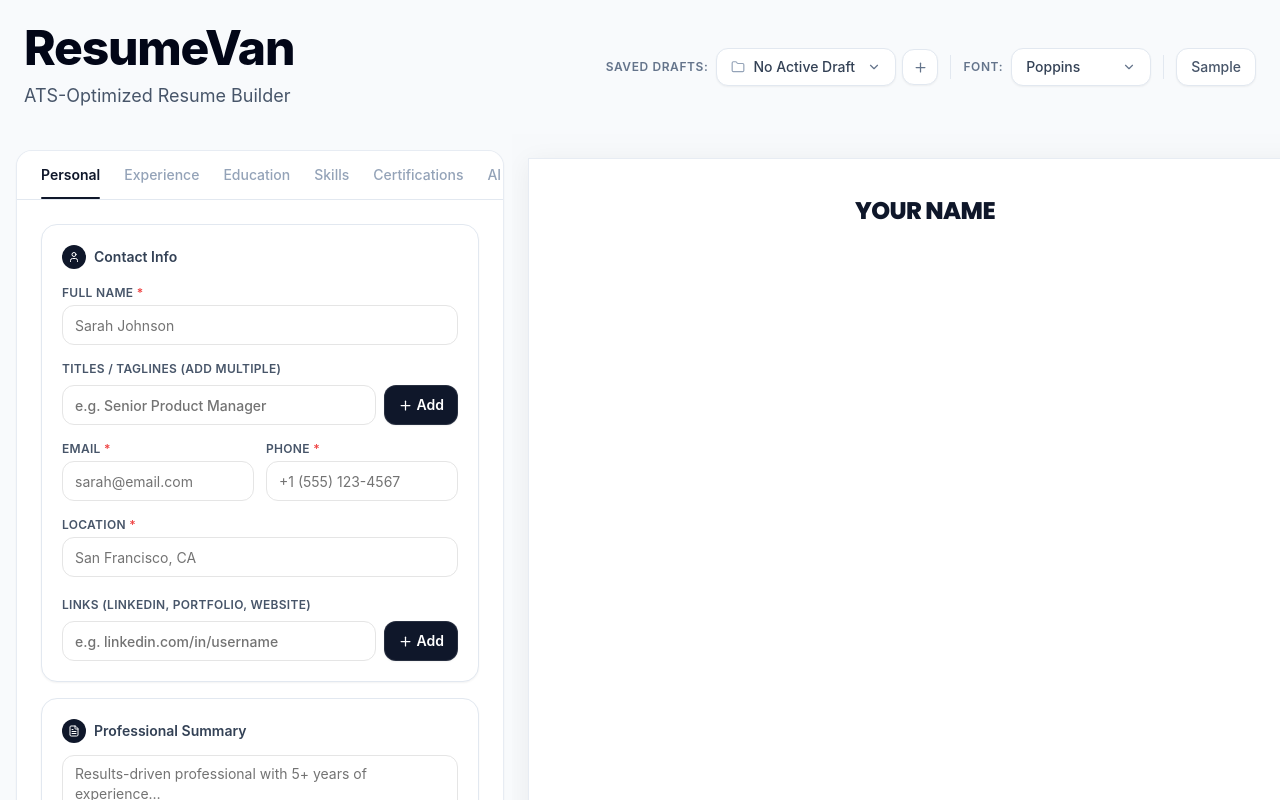
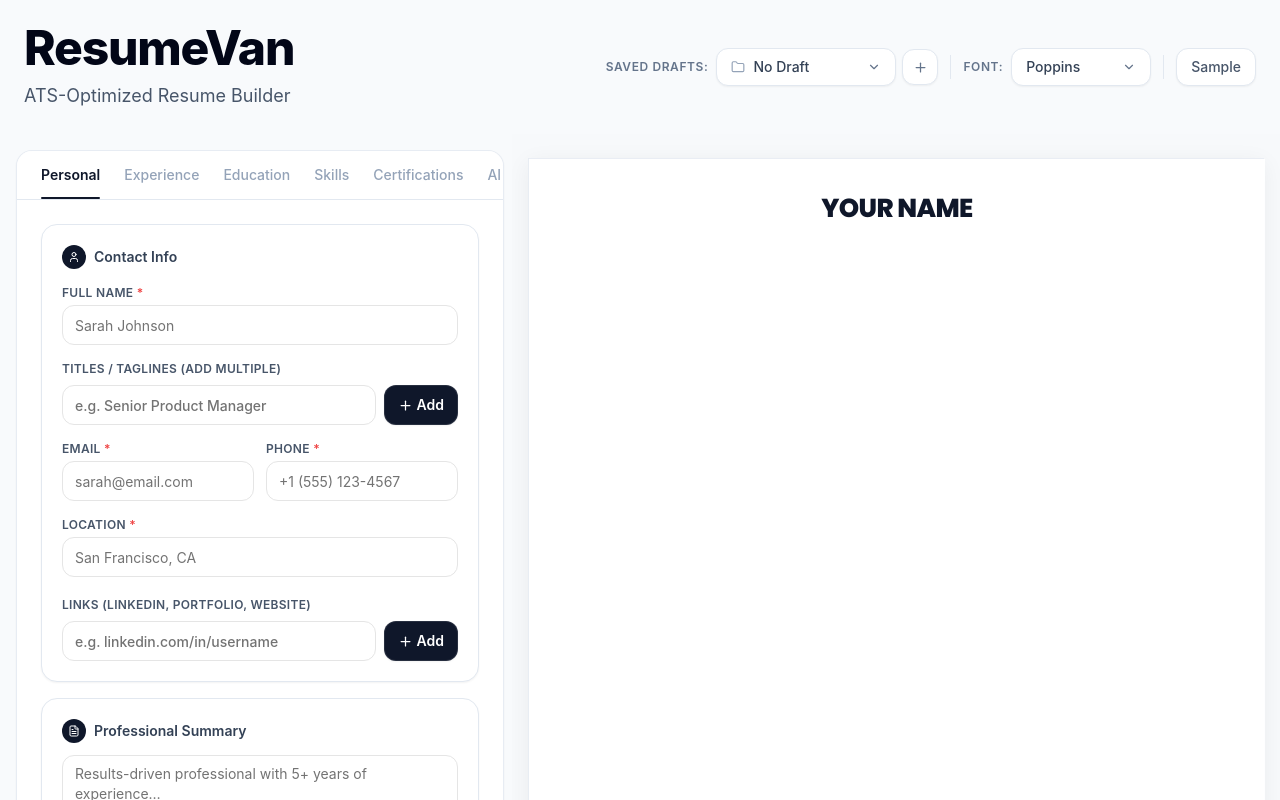
Before and after one commit to Jayvan123/resume-van, a React (Vite) app: page / in a window 1280 px wide. Shown: the top 800 px of the page. Built offline with nearby package versions, Linux system fonts and the light colour scheme.

Commit message:
feat: add PDF generation utility and implement ResumeBuilder and DraftsManager components

```diff
--- a/src/components/DraftsManager.tsx
+++ b/src/components/DraftsManager.tsx
@@ -158,25 +158,25 @@ export const DraftsManager: React.FC = () => {
   };
 
   return (
-    <div ref={dropdownRef} className="relative flex items-center gap-2">
-      <span className="text-xs font-semibold text-slate-500 uppercase tracking-wider">Saved Drafts:</span>
-      <div className="flex items-center gap-1.5">
-        <div className="relative">
+    <div ref={dropdownRef} className="relative flex items-center gap-2 min-w-0">
+      <span className="hidden lg:inline text-xs font-semibold text-slate-500 uppercase tracking-wider flex-shrink-0">Saved Drafts:</span>
+      <div className="flex items-center gap-1.5 min-w-0">
+        <div className="relative min-w-0">
           <button
             onClick={() => setIsOpen(!isOpen)}
-            className={`flex items-center justify-between gap-2 min-w-[180px] max-w-[260px] text-sm font-medium border rounded-xl px-3.5 py-2 shadow-sm transition-all focus:outline-none focus:ring-2 focus:ring-slate-900/10 active:scale-[0.98] ${
+            className={`flex items-center justify-between gap-2 w-[120px] sm:w-[160px] lg:min-w-[180px] lg:max-w-[260px] text-sm font-medium border rounded-xl px-2.5 sm:px-3.5 py-2 sm:py-2 shadow-sm transition-all focus:outline-none focus:ring-2 focus:ring-slate-900/10 active:scale-[0.98] ${
               activeDraft
               ? 'border-indigo-200 bg-indigo-50/50 text-indigo-900 hover:border-indigo-300'
               : 'border-slate-200 bg-white text-slate-700 hover:border-slate-300'
           }`}
         >
-          <Folder size={14} className={activeDraft ? 'text-indigo-600' : 'text-slate-400'} />
+          <Folder size={14} className={`flex-shrink-0 ${activeDraft ? 'text-indigo-600' : 'text-slate-400'}`} />
           <span className="truncate flex-1 text-left">
-            {activeDraft ? activeDraft.name : 'No Active Draft'}
+            {activeDraft ? activeDraft.name : 'No Draft'}
           </span>
           {/* Saved flash indicator */}
           {savedFlash && (
-            <span className="flex items-center gap-0.5 text-[10px] font-semibold text-emerald-600 bg-emerald-50 px-1.5 py-0.5 rounded-full border border-emerald-200 flex-shrink-0 animate-in fade-in zoom-in duration-150">
+            <span className="hidden sm:flex items-center gap-0.5 text-[10px] font-semibold text-emerald-600 bg-emerald-50 px-1.5 py-0.5 rounded-full border border-emerald-200 flex-shrink-0 animate-in fade-in zoom-in duration-150">
               <Check size={9} strokeWidth={3} />
               Saved
             </span>
@@ -190,7 +190,7 @@ export const DraftsManager: React.FC = () => {
         </button>
 
         {isOpen && (
-          <div className="absolute right-0 mt-1.5 w-[320px] bg-white border border-slate-200/80 shadow-xl rounded-xl z-50 overflow-hidden flex flex-col transition-all duration-200 origin-top-right">
+          <div className="absolute right-0 mt-1.5 w-[min(320px,calc(100vw-2rem))] bg-white border border-slate-200/80 shadow-xl rounded-xl z-50 overflow-hidden flex flex-col transition-all duration-200 origin-top-right">
             {/* Header info */}
             <div className="px-4 py-3 bg-slate-50/80 border-b border-slate-100 flex items-center justify-between">
               <div>
@@ -371,7 +371,7 @@ export const DraftsManager: React.FC = () => {
         onClick={handleQuickSave}
         disabled={drafts.length >= 5}
         title={drafts.length >= 5 ? "Draft limit reached (Max 5)" : `Quick save as ${defaultDraftName} (or Ctrl+S)`}
-        className={`flex items-center justify-center size-9 border bg-white text-slate-500 disabled:opacity-30 disabled:hover:bg-white disabled:cursor-not-allowed rounded-xl shadow-sm transition-all focus:outline-none focus:ring-2 focus:ring-slate-900/10 active:scale-[0.95] flex-shrink-0 ${
+        className={`flex items-center justify-center size-10 sm:size-9 border bg-white text-slate-500 disabled:opacity-30 disabled:hover:bg-white disabled:cursor-not-allowed rounded-xl shadow-sm transition-all focus:outline-none focus:ring-2 focus:ring-slate-900/10 active:scale-[0.95] flex-shrink-0 ${
           savedFlash
             ? 'border-emerald-300 bg-emerald-50 text-emerald-600 scale-110'
             : 'border-slate-200 hover:border-slate-300 hover:bg-slate-50 hover:text-slate-800'
--- a/src/components/ResumeBuilder.tsx
+++ b/src/components/ResumeBuilder.tsx
@@ -1,5 +1,5 @@
 import React from 'react';
-import { Download, RefreshCw, ChevronDown, FileText, Eye } from 'lucide-react';
+import { Download, RefreshCw, ChevronDown, ChevronUp, X } from 'lucide-react';
 import { TABS } from '@/constants/tabs';
 import { TabId } from '@/types/resume.types';
 import { useResumeStore } from '@/lib/store/resume.slice';
@@ -41,7 +41,8 @@ const FONT_OPTIONS = ['Poppins', 'Calibri', 'Arial', 'Helvetica', 'Times New Rom
 const FontSelector: React.FC<{
   selectedFont: string;
   onFontChange: (font: string) => void;
-}> = ({ selectedFont, onFontChange }) => {
+  hideLabel?: boolean;
+}> = ({ selectedFont, onFontChange, hideLabel }) => {
   const [isOpen, setIsOpen] = React.useState(false);
   const dropdownRef = React.useRef<HTMLDivElement>(null);
 
@@ -57,7 +58,9 @@ const FontSelector: React.FC<{
 
   return (
     <div ref={dropdownRef} className="relative flex items-center gap-2">
+      {!hideLabel && (
         <span className="text-xs font-semibold text-slate-500 uppercase tracking-wider">Font:</span>
+      )}
       <div className="relative">
         <button
           onClick={() => setIsOpen(!isOpen)}
@@ -109,38 +112,38 @@ const TopBar: React.FC<{
   activeDraftName?: string;
   isSampleData?: boolean;
 }> = ({ onLoadSample, onClear, hasData, selectedFont, onFontChange, isSampleData }) => (
-  <div className="flex items-center justify-between px-4 py-4 md:px-6 md:py-6 mx-auto w-full max-w-[1400px]">
-    {/* Left: Logo + subtitle */}
-    <div>
-      <h1 className="text-3xl md:text-5xl font-extrabold tracking-tight text-slate-950 leading-none">ResumeVan</h1>
+  <div className="flex flex-col gap-3 md:flex-row md:items-center md:justify-between px-4 pt-4 pb-3 md:px-6 md:py-6 mx-auto w-full max-w-[1400px]">
+    {/* Logo + subtitle */}
+    <div className="flex-shrink-0">
+      <h1 className="text-2xl sm:text-3xl md:text-5xl font-extrabold tracking-tight text-slate-950 leading-none">ResumeVan</h1>
       <p className="hidden md:block text-lg text-slate-600 mt-2.5">ATS-Optimized Resume Builder</p>
     </div>
 
-    {/* Right: Actions */}
-    <div className="flex items-center gap-2 md:gap-3">
+    {/* Actions row — own line on mobile so it always has full width to breathe */}
+    <div className="flex items-center gap-2 md:gap-3 min-w-0">
       {/* Drafts Selector */}
       <DraftsManager />
 
-      <div className="hidden md:block h-6 w-px bg-slate-200" /> {/* Divider — desktop only */}
+      <div className="hidden md:block h-6 w-px bg-slate-200 flex-shrink-0" /> {/* Divider — desktop only */}
 
       {/* Font Selector — desktop only */}
       <div className="hidden md:flex">
         <FontSelector selectedFont={selectedFont} onFontChange={onFontChange} />
       </div>
 
-      <div className="hidden md:block h-6 w-px bg-slate-200" /> {/* Divider — desktop only */}
+      <div className="hidden md:block h-6 w-px bg-slate-200 flex-shrink-0" /> {/* Divider — desktop only */}
 
       {hasData ? (
         <button
           onClick={onClear}
-          className="text-xs md:text-sm font-medium text-slate-600 hover:text-slate-900 border border-slate-200 hover:border-slate-300 bg-white hover:bg-slate-50 px-2.5 md:px-3.5 py-1.5 md:py-2 rounded-xl transition-all shadow-sm"
+          className="flex-shrink-0 text-xs md:text-sm font-medium text-slate-600 hover:text-slate-900 border border-slate-200 hover:border-slate-300 bg-white hover:bg-slate-50 px-3 md:px-3.5 h-10 md:h-auto md:py-2 rounded-xl transition-all shadow-sm active:scale-[0.98]"
         >
           {isSampleData ? 'Clear' : 'Clear'}
         </button>
       ) : (
         <button
           onClick={onLoadSample}
-          className="text-xs md:text-sm font-medium text-slate-600 hover:text-slate-900 border border-slate-200 hover:border-slate-300 bg-white hover:bg-slate-50 px-2.5 md:px-3.5 py-1.5 md:py-2 rounded-xl transition-all shadow-sm"
+          className="flex-shrink-0 text-xs md:text-sm font-medium text-slate-600 hover:text-slate-900 border border-slate-200 hover:border-slate-300 bg-white hover:bg-slate-50 px-3 md:px-3.5 h-10 md:h-auto md:py-2 rounded-xl transition-all shadow-sm active:scale-[0.98]"
         >
           Sample
         </button>
@@ -228,9 +231,9 @@ const LeftPanel: React.FC<{
 
       {/* Mobile-only font selector row */}
       {selectedFont && onFontChange && (
-        <div className="md:hidden flex items-center justify-between px-4 py-2 border-b border-slate-100 bg-slate-50/80">
+        <div className="md:hidden flex items-center justify-between px-4 py-2.5 border-b border-slate-100 bg-slate-50/80">
           <span className="text-xs font-semibold text-slate-500 uppercase tracking-wider">Font</span>
-          <FontSelector selectedFont={selectedFont} onFontChange={onFontChange} />
+          <FontSelector selectedFont={selectedFont} onFontChange={onFontChange} hideLabel />
         </div>
       )}
 
@@ -273,32 +276,32 @@ const FONT_MAPPING: Record<string, string> = {
   'Cambria': "Cambria, Georgia, serif",
 };
 
-const ResumePreview: React.FC = () => {
-  const { data, selectedFont } = useResumeStore();
-  const fontStyle = FONT_MAPPING[selectedFont] || "Arial, sans-serif";
+const PAPER_WIDTH = 794;
+
+/**
+ * The paper markup itself — always laid out at a fixed 794px so text wraps
+ * identically to the PDF export. Extracted so both the inline preview and
+ * the full-screen zoom modal render the exact same content.
+ */
+const ResumePaper: React.FC<{ fontStyle: string }> = ({ fontStyle }) => {
+  const { data } = useResumeStore();
 
   return (
-    <div className="py-6 px-4 overflow-x-auto">
-      {/* Fixed (not max-) width: this box must always lay out text at exactly
-          794px — the same width the PDF export renders at — so line-wrapping
-          in the preview is never narrower/wider than what gets downloaded.
-          On viewports narrower than 794px this scrolls horizontally instead
-          of shrinking, trading a scrollbar for guaranteed 1:1 fidelity. */}
     <div
       id="resume-preview-paper"
-        className="mx-auto w-[794px] min-h-[1123px] bg-white border border-slate-200/80 shadow-[0_4px_24px_rgba(0,0,0,0.06)] px-10 py-10 text-slate-900"
+      className="w-[794px] min-h-[1123px] bg-white px-10 py-10 text-slate-900"
       style={{ fontFamily: fontStyle }}
     >
       <header className="pb-3 mb-4 text-center">
-          <h1 className="text-[24px] font-extrabold tracking-tight leading-none text-slate-900 mb-1.5">
+          <h1 className="text-[28px] font-extrabold tracking-tight leading-none text-slate-900 mb-1.5">
             {data.personal.fullName || 'YOUR NAME'}
           </h1>
           {data.personal.titles && data.personal.titles.length > 0 && (
-            <div className="text-[13px] font-bold text-slate-800 uppercase tracking-[0.08em] mb-2">
+            <div className="text-[14px] font-bold text-slate-800 uppercase tracking-[0.08em] mb-2">
               {data.personal.titles.join(' | ')}
             </div>
           )}
-          <div className="flex flex-wrap justify-center gap-x-3 gap-y-0.5 text-[12px] text-slate-600">
+          <div className="flex flex-wrap justify-center gap-x-3 gap-y-0.5 text-[13px] text-slate-600">
             {[
               data.personal.location,
               data.personal.email,
@@ -317,10 +320,10 @@ const ResumePreview: React.FC = () => {
 
         {data.personal.summary && (
           <section className="mb-4">
-            <h2 className="text-[11px] font-bold uppercase tracking-[0.12em] text-slate-800 border-b border-slate-300 pb-1 mb-2">
+            <h2 className="text-[12.5px] font-bold uppercase tracking-[0.12em] text-slate-800 border-b border-slate-300 pb-1 mb-2">
               Professional Summary
             </h2>
-            <p className="text-[13px] leading-relaxed text-slate-700">
+            <p className="text-[14px] leading-relaxed text-slate-700">
               {data.personal.summary}
             </p>
           </section>
@@ -328,7 +331,7 @@ const ResumePreview: React.FC = () => {
 
         {data.experience.length > 0 && (
           <section className="mb-4">
-            <h2 className="text-[11px] font-bold uppercase tracking-[0.12em] text-slate-800 border-b border-slate-300 pb-1 mb-3">
+            <h2 className="text-[12.5px] font-bold uppercase tracking-[0.12em] text-slate-800 border-b border-slate-300 pb-1 mb-3">
               Work Experience
             </h2>
             <div className="space-y-4">
@@ -336,17 +339,17 @@ const ResumePreview: React.FC = () => {
                 <div key={exp.id}>
                   <div className="flex items-baseline justify-between gap-4 mb-0.5">
                     <div>
-                      <span className="text-[13.5px] font-bold text-slate-900">
+                      <span className="text-[14.5px] font-bold text-slate-900">
                         {exp.role}
                       </span>
-                      <span className="text-[13px] text-slate-600 ml-1.5">— {exp.company}</span>
+                      <span className="text-[14px] text-slate-600 ml-1.5">— {exp.company}</span>
                     </div>
-                    <span className="text-[12px] text-slate-500 whitespace-nowrap flex-shrink-0">
+                    <span className="text-[13px] text-slate-500 whitespace-nowrap flex-shrink-0">
                       {exp.dates}
                     </span>
                   </div>
                   {exp.description && (
-                    <div className="text-[12.5px] leading-relaxed text-slate-700 whitespace-pre-line pl-3 border-l border-slate-200 mt-1">
+                    <div className="text-[13.5px] leading-relaxed text-slate-700 whitespace-pre-line pl-3 border-l border-slate-200 mt-1">
                       {exp.description}
                     </div>
                   )}
@@ -358,19 +361,19 @@ const ResumePreview: React.FC = () => {
 
         {data.education.length > 0 && (
           <section className="mb-4">
-            <h2 className="text-[11px] font-bold uppercase tracking-[0.12em] text-slate-800 border-b border-slate-300 pb-1 mb-3">
+            <h2 className="text-[12.5px] font-bold uppercase tracking-[0.12em] text-slate-800 border-b border-slate-300 pb-1 mb-3">
               Education
             </h2>
             <div className="space-y-2.5">
               {data.education.map((edu) => (
                 <div key={edu.id} className="flex items-baseline justify-between gap-4">
                   <div>
-                    <span className="text-[13.5px] font-bold text-slate-900">
+                    <span className="text-[14.5px] font-bold text-slate-900">
                       {edu.school}
                     </span>
-                    <p className="text-[12.5px] text-slate-600 mt-0.5">{edu.degree}</p>
+                    <p className="text-[13.5px] text-slate-600 mt-0.5">{edu.degree}</p>
                   </div>
-                  <span className="text-[12px] text-slate-500 whitespace-nowrap flex-shrink-0">
+                  <span className="text-[13px] text-slate-500 whitespace-nowrap flex-shrink-0">
                     {edu.dates}
                   </span>
                 </div>
@@ -381,10 +384,10 @@ const ResumePreview: React.FC = () => {
 
         {data.skills.length > 0 && (
           <section className="mb-4">
-            <h2 className="text-[11px] font-bold uppercase tracking-[0.12em] text-slate-800 border-b border-slate-300 pb-1 mb-2">
+            <h2 className="text-[12.5px] font-bold uppercase tracking-[0.12em] text-slate-800 border-b border-slate-300 pb-1 mb-2">
               Skills
             </h2>
-            <p className="text-[13px] leading-relaxed text-slate-700">
+            <p className="text-[14px] leading-relaxed text-slate-700">
               {data.skills.join(' · ')}
             </p>
           </section>
@@ -392,16 +395,127 @@ const ResumePreview: React.FC = () => {
 
         {data.certifications.length > 0 && (
           <section>
-            <h2 className="text-[11px] font-bold uppercase tracking-[0.12em] text-slate-800 border-b border-slate-300 pb-1 mb-2">
+            <h2 className="text-[12.5px] font-bold uppercase tracking-[0.12em] text-slate-800 border-b border-slate-300 pb-1 mb-2">
               Certifications
             </h2>
-            <ul className="list-disc list-inside text-[13px] text-slate-700 space-y-1">
+            <ul className="list-disc list-inside text-[14px] text-slate-700 space-y-1">
               {data.certifications.map((cert, index) => (
                 <li key={index}>{cert}</li>
               ))}
             </ul>
           </section>
         )}
+    </div>
+  );
+};
+
+/**
+ * Live preview: scales the fixed-width paper down to fit whatever container
+ * it's placed in (ResizeObserver-driven), so phones get a proportionally
+ * shrunk thumbnail instead of a horizontal scrollbar. Tapping it opens a
+ * full-screen zoomed viewer for actually reading the content on small
+ * screens; on desktop the container is already wide enough that scale
+ * settles at ~1 and the tap affordance is hidden.
+ */
+const ResumePreview: React.FC = () => {
+  const { selectedFont } = useResumeStore();
+  const fontStyle = FONT_MAPPING[selectedFont] || "Arial, sans-serif";
+
+  const containerRef = React.useRef<HTMLDivElement>(null);
+  const paperRef = React.useRef<HTMLDivElement>(null);
+  const [scale, setScale] = React.useState(1);
+  const [paperHeight, setPaperHeight] = React.useState(1123);
+  const [isZoomOpen, setIsZoomOpen] = React.useState(false);
+
+  React.useEffect(() => {
+    const container = containerRef.current;
+    if (!container) return;
+    const CONTAINER_PADDING = 32; // px-4 on each side of the scaled box
+    const update = () => {
+      const available = container.clientWidth - CONTAINER_PADDING;
+      setScale(available < PAPER_WIDTH ? Math.max(available / PAPER_WIDTH, 0.32) : 1);
+    };
+    update();
+    const ro = new ResizeObserver(update);
+    ro.observe(container);
+    return () => ro.disconnect();
+  }, []);
+
+  React.useEffect(() => {
+    if (paperRef.current) setPaperHeight(paperRef.current.scrollHeight);
+  });
+
+  return (
+    <div ref={containerRef} className="py-6 px-4">
+      <button
+        type="button"
+        onClick={() => scale < 1 && setIsZoomOpen(true)}
+        className={`block mx-auto ${scale < 1 ? 'cursor-zoom-in' : 'cursor-default'}`}
+        style={{ width: PAPER_WIDTH * scale, height: paperHeight * scale }}
+        aria-label={scale < 1 ? 'Tap to enlarge resume preview' : 'Resume preview'}
+      >
+        <div
+          ref={paperRef}
+          className="border border-slate-200/80 shadow-[0_4px_24px_rgba(0,0,0,0.06)] origin-top-left"
+          style={{ width: PAPER_WIDTH, transform: `scale(${scale})` }}
+        >
+          <ResumePaper fontStyle={fontStyle} />
+        </div>
+      </button>
+
+      {scale < 1 && (
+        <p className="text-center text-xs text-slate-400 mt-2 md:hidden">Tap preview to zoom in</p>
+      )}
+
+      {isZoomOpen && (
+        <ZoomModal fontStyle={fontStyle} onClose={() => setIsZoomOpen(false)} />
+      )}
+    </div>
+  );
+};
+
+/** Full-screen scrollable viewer, scaled to fit the device width more generously than the inline thumbnail. */
+const ZoomModal: React.FC<{ fontStyle: string; onClose: () => void }> = ({ fontStyle, onClose }) => {
+  const containerRef = React.useRef<HTMLDivElement>(null);
+  const [scale, setScale] = React.useState(1);
+
+  React.useEffect(() => {
+    document.body.style.overflow = 'hidden';
+    const container = containerRef.current;
+    const update = () => {
+      if (!container) return;
+      const available = container.clientWidth - 24;
+      setScale(Math.min(1, available / PAPER_WIDTH));
+    };
+    update();
+    window.addEventListener('resize', update);
+    return () => {
+      document.body.style.overflow = '';
+      window.removeEventListener('resize', update);
+    };
+  }, []);
+
+  return (
+    <div className="fixed inset-0 z-[100] bg-slate-950/80 backdrop-blur-sm flex flex-col animate-in fade-in duration-150">
+      <div className="flex items-center justify-between px-4 py-3 flex-shrink-0">
+        <span className="text-sm font-semibold text-white/90">Resume Preview</span>
+        <button
+          onClick={onClose}
+          className="flex items-center justify-center size-10 rounded-full bg-white/10 hover:bg-white/20 text-white transition-colors active:scale-95"
+          aria-label="Close preview"
+        >
+          <X size={18} />
+        </button>
+      </div>
+      <div ref={containerRef} className="flex-1 overflow-y-auto px-3 pb-6">
+        <div className="mx-auto" style={{ width: PAPER_WIDTH * scale }}>
+          <div
+            className="border border-slate-200/80 shadow-2xl origin-top-left bg-white"
+            style={{ width: PAPER_WIDTH, transform: `scale(${scale})` }}
+          >
+            <ResumePaper fontStyle={fontStyle} />
+          </div>
+        </div>
       </div>
     </div>
   );
@@ -421,8 +535,12 @@ export const ResumeBuilder: React.FC = () => {
   } = useResumeStore();
 
   const [isClearConfirmOpen, setIsClearConfirmOpen] = React.useState(false);
-  // Mobile-only toggle: 'editor' or 'preview'
-  const [mobilePanel, setMobilePanel] = React.useState<'editor' | 'preview'>('editor');
+  // Mobile-only scroll anchors: editor and preview are stacked in normal page
+  // flow (not tab-toggled), these back the "Preview ↓" / "Editor ↑" jump links.
+  const editorAnchorRef = React.useRef<HTMLDivElement>(null);
+  const previewAnchorRef = React.useRef<HTMLDivElement>(null);
+  const scrollToPreview = () => previewAnchorRef.current?.scrollIntoView({ behavior: 'smooth', block: 'start' });
+  const scrollToEditor = () => editorAnchorRef.current?.scrollIntoView({ behavior: 'smooth', block: 'start' });
 
   const activeDraft = drafts.find((d) => d.id === activeDraftId);
   const activeDraftName = activeDraft?.name;
@@ -467,37 +585,25 @@ export const ResumeBuilder: React.FC = () => {
         isSampleData={isSampleData}
       />
 
-      {/* Mobile-only Editor / Preview toggle bar */}
-      <div className="md:hidden flex items-center gap-1 px-4 pb-3">
+      {/* ─── MOBILE LAYOUT ───────────────────────────────── */}
+      {/* Stacked, single-page-scroll: editor card first, live preview card
+          below it — no hidden panels. Each section gets a small sticky-feel
+          header with a jump link to the other, since the editor card caps
+          its own height (68vh) with internal scrolling for comfortable
+          form-filling, while the page itself keeps scrolling down to the
+          preview. */}
+      <div className="md:hidden flex flex-col">
+        <div ref={editorAnchorRef} className="flex items-center justify-between px-4 pb-2 pt-1">
+          <h2 className="text-xs font-semibold text-slate-500 uppercase tracking-wider">1. Fill in your details</h2>
           <button
-          onClick={() => setMobilePanel('editor')}
-          className={`flex-1 flex items-center justify-center gap-2 py-2.5 rounded-xl text-sm font-semibold transition-all ${
-            mobilePanel === 'editor'
-              ? 'bg-slate-900 text-white shadow-sm'
-              : 'bg-white text-slate-500 border border-slate-200 hover:text-slate-700'
-          }`}
+            onClick={scrollToPreview}
+            className="flex items-center gap-1 text-xs font-semibold text-slate-600 hover:text-slate-900 py-1.5 -mr-1.5 px-1.5"
           >
-          <FileText size={14} />
-          Editor
-        </button>
-        <button
-          onClick={() => setMobilePanel('preview')}
-          className={`flex-1 flex items-center justify-center gap-2 py-2.5 rounded-xl text-sm font-semibold transition-all ${
-            mobilePanel === 'preview'
-              ? 'bg-slate-900 text-white shadow-sm'
-              : 'bg-white text-slate-500 border border-slate-200 hover:text-slate-700'
-          }`}
-        >
-          <Eye size={14} />
             Preview
+            <ChevronDown size={14} />
           </button>
         </div>
-
-      {/* ─── MOBILE LAYOUT ───────────────────────────────── */}
-      {/* Editor panel — mobile only */}
-      <div className={`md:hidden flex-1 flex flex-col mx-4 mb-4 bg-white rounded-2xl border border-slate-200/80 shadow-sm overflow-hidden ${
-        mobilePanel === 'editor' ? 'flex' : 'hidden'
-      }`}>
+        <div className="h-[68vh] flex flex-col mx-4 mb-6 bg-white rounded-2xl border border-slate-200/80 shadow-sm overflow-hidden">
           <LeftPanel
             onDownload={handleDownload}
             hasData={hasData}
@@ -508,11 +614,19 @@ export const ResumeBuilder: React.FC = () => {
           />
         </div>
 
-      {/* Preview panel — mobile only */}
-      <div className={`md:hidden flex-1 overflow-y-auto bg-slate-50/50 px-4 pb-4 ${
-        mobilePanel === 'preview' ? 'block' : 'hidden'
-      }`}>
+        <div ref={previewAnchorRef} className="flex items-center justify-between px-4 pb-2 pt-1">
+          <h2 className="text-xs font-semibold text-slate-500 uppercase tracking-wider">2. Live preview</h2>
+          <button
+            onClick={scrollToEditor}
+            className="flex items-center gap-1 text-xs font-semibold text-slate-600 hover:text-slate-900 py-1.5 -mr-1.5 px-1.5"
+          >
+            <ChevronUp size={14} />
+            Editor
+          </button>
+        </div>
+        <div className="mx-4 mb-6 bg-slate-50/50 rounded-2xl border border-slate-200/80 overflow-hidden">
           <ResumePreview />
+        </div>
       </div>
 
       {/* ─── DESKTOP LAYOUT ──────────────────────────────── */}
```
Also changed, not shown: src/lib/pdf/generate.ts (+14 -14 lines), 5 other files (tests, documents, lock files or other folders). Lines whose indentation alone changed are shown as unchanged.
